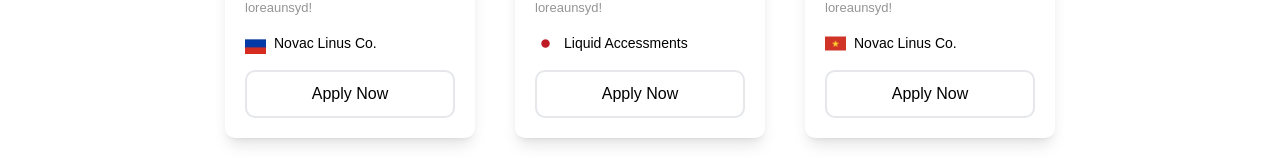
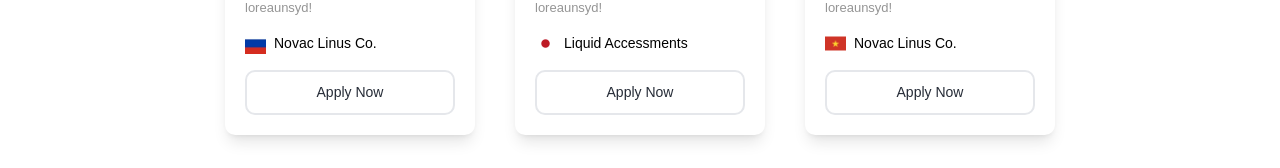
Before and after one commit to Jogbenle/jobhunter, a React (Vite) app: page / in a window 1280 px wide. Shown: the part 592-760 px from the top of the page. Built offline with nearby package versions, Linux system fonts and the light colour scheme; the HTML template or start-up script is replaced by a standard one; a web font is replaced by a local one.

Commit message:
Update jobs.jsx

```diff
--- a/src/Components/JobDiv/Jobs.jsx
+++ b/src/Components/JobDiv/Jobs.jsx
@@ -63,7 +63,7 @@ const Jobs = () => {
                 <span className='text-[14px] py-[1rem] block group-hover:text-white'>{company}</span>
               </div>
 
-              <button className='border-[2px] rounded-[10px] block p-[10px] w-full text-item:text-textColor group-hover:text-white'>
+              <button className='border-[2px] rounded-[10px] block p-[10px] w-full text-[14px] fonts-semibold text-textColor hover:bg-white group-hover/item:text-textColor group-hover:text-white'>
                 Apply Now
               </button>
            </div>
```
